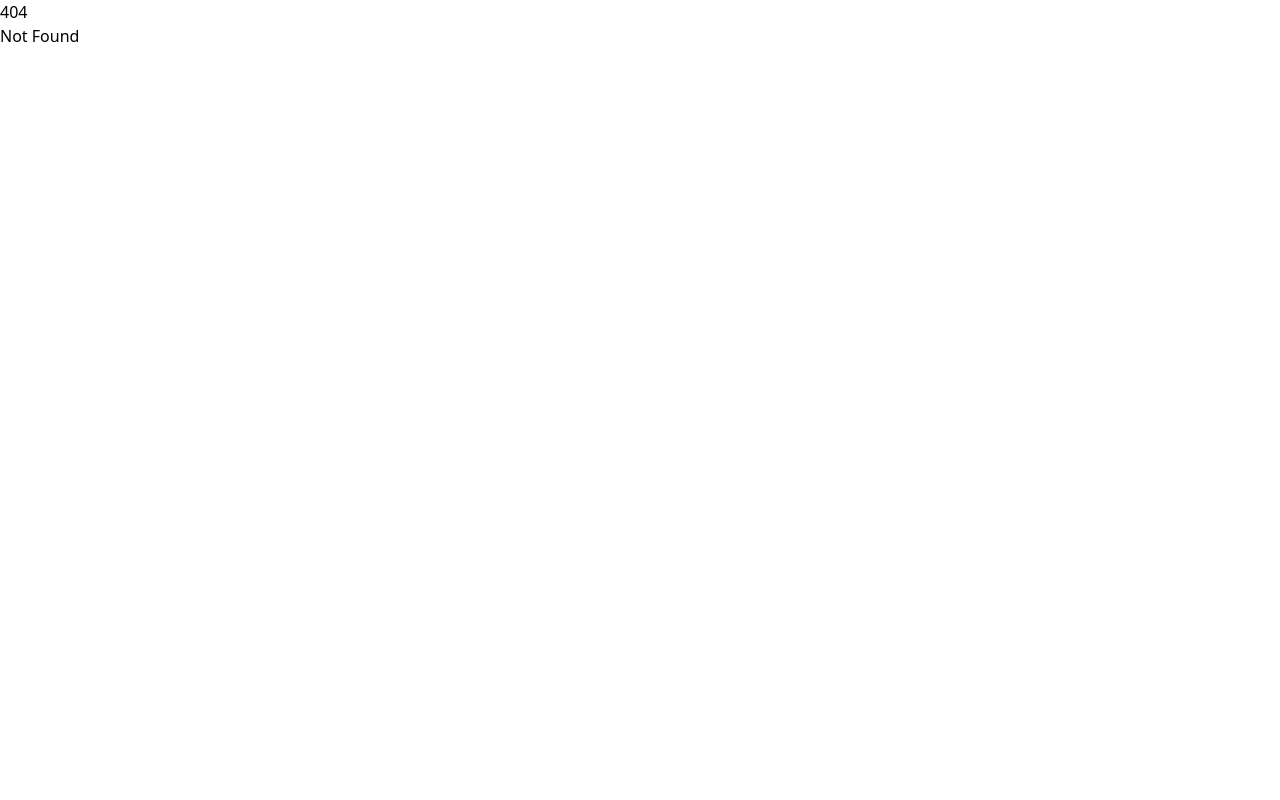
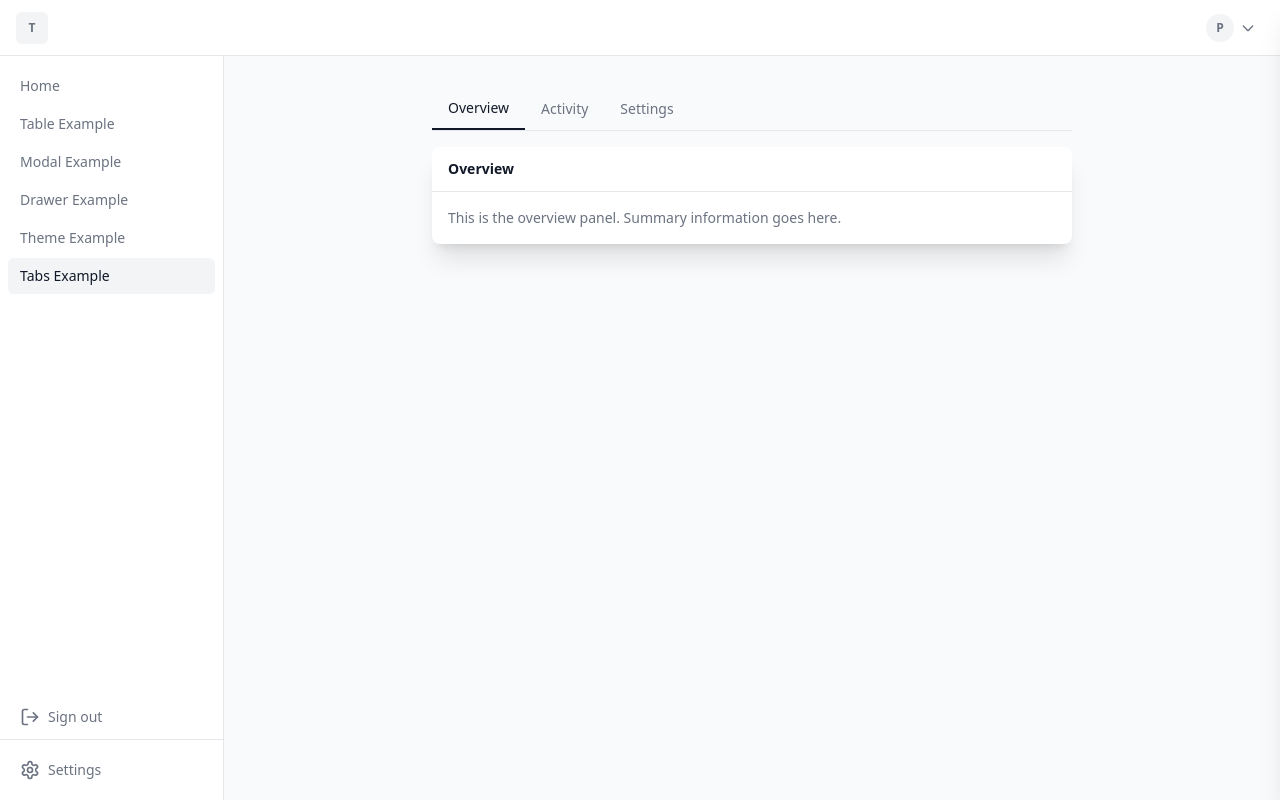
Before and after one commit to TheBurnsby/t-client, a SvelteKit app: page /tabs-example in a window 1280 px wide. Before the commit this address had no page. Built offline with nearby package versions, Linux system fonts and the light colour scheme.

Commit message:
new tabbed container

```diff
--- /dev/null
+++ b/src/lib/components/Tabs.svelte
@@ -0,0 +1,44 @@
+<script>
+	/**
+	 * @typedef {{ id: string, label: string }} Tab
+	 */
+
+	/**
+	 * @typedef {Object} TabsProps
+	 * @property {Tab[]} tabs - The list of tabs to render in the tab bar.
+	 * @property {import('svelte').Snippet<[string]>} [children] - Content area. Receives the active
+	 *   tab id as an argument so the caller can conditionally render the correct panel.
+	 * @property {string} [defaultTab] - The id of the tab that is active on mount. Defaults to the
+	 *   first tab in the list.
+	 */
+
+	import { untrack } from 'svelte';
+
+	/** @type {TabsProps} */
+	let { tabs, children, defaultTab } = $props();
+
+	/** @type {string} */
+	let activeTab = $state(untrack(() => defaultTab ?? tabs[0]?.id));
+</script>
+
+<div class="flex flex-col">
+	<!-- Tab bar -->
+	<div class="flex border-b border-border">
+		{#each tabs as tab (tab.id)}
+			<button
+				onclick={() => (activeTab = tab.id)}
+				class="px-4 py-2.5 text-sm font-medium transition-colors
+					{activeTab === tab.id
+					? 'border-b-2 border-foreground text-foreground'
+					: 'text-muted hover:text-foreground'}"
+			>
+				{tab.label}
+			</button>
+		{/each}
+	</div>
+
+	<!-- Panel -->
+	<div class="pt-4">
+		{@render children?.(activeTab)}
+	</div>
+</div>
--- a/src/routes/(app)/+layout.svelte
+++ b/src/routes/(app)/+layout.svelte
@@ -14,6 +14,7 @@
 		{ label: 'Modal Example', path: '/modal-example' },
 		{ label: 'Drawer Example', path: '/drawer-example' },
 		{ label: 'Theme Example', path: '/theme-example' },
+		{ label: 'Tabs Example', path: '/tabs-example' },
 	];
 
 	let { children } = $props();
--- /dev/null
+++ b/src/routes/(app)/tabs-example/+page.svelte
@@ -0,0 +1,42 @@
+<script>
+	import Tabs from '$lib/components/Tabs.svelte';
+	import Card from '$lib/components/Card.svelte';
+
+	const tabs = [
+		{ id: 'overview', label: 'Overview' },
+		{ id: 'activity', label: 'Activity' },
+		{ id: 'settings', label: 'Settings' },
+	];
+</script>
+
+<div class="mx-auto mt-8 max-w-2xl px-4">
+	<Tabs {tabs}>
+		{#snippet children(activeTab)}
+			{#if activeTab === 'overview'}
+				<Card>
+					{#snippet header()}
+						<h2 class="text-sm font-semibold text-foreground">Overview</h2>
+					{/snippet}
+					<p class="text-sm text-muted">This is the overview panel. Summary information goes here.</p>
+				</Card>
+			{:else if activeTab === 'activity'}
+				<Card>
+					{#snippet header()}
+						<h2 class="text-sm font-semibold text-foreground">Activity</h2>
+					{/snippet}
+					<p class="text-sm text-muted">Recent activity and events are shown here.</p>
+					{#snippet footer()}
+						<p class="text-xs text-muted">Last updated just now</p>
+					{/snippet}
+				</Card>
+			{:else if activeTab === 'settings'}
+				<Card>
+					{#snippet header()}
+						<h2 class="text-sm font-semibold text-foreground">Settings</h2>
+					{/snippet}
+					<p class="text-sm text-muted">Configuration options and preferences live here.</p>
+				</Card>
+			{/if}
+		{/snippet}
+	</Tabs>
+</div>
```
